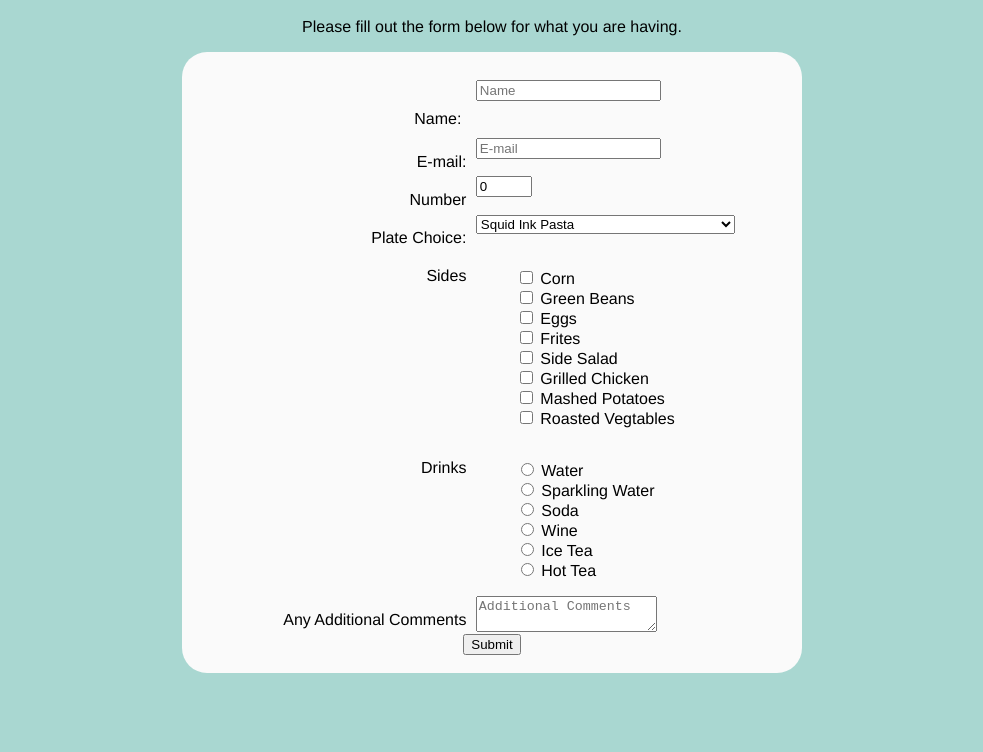
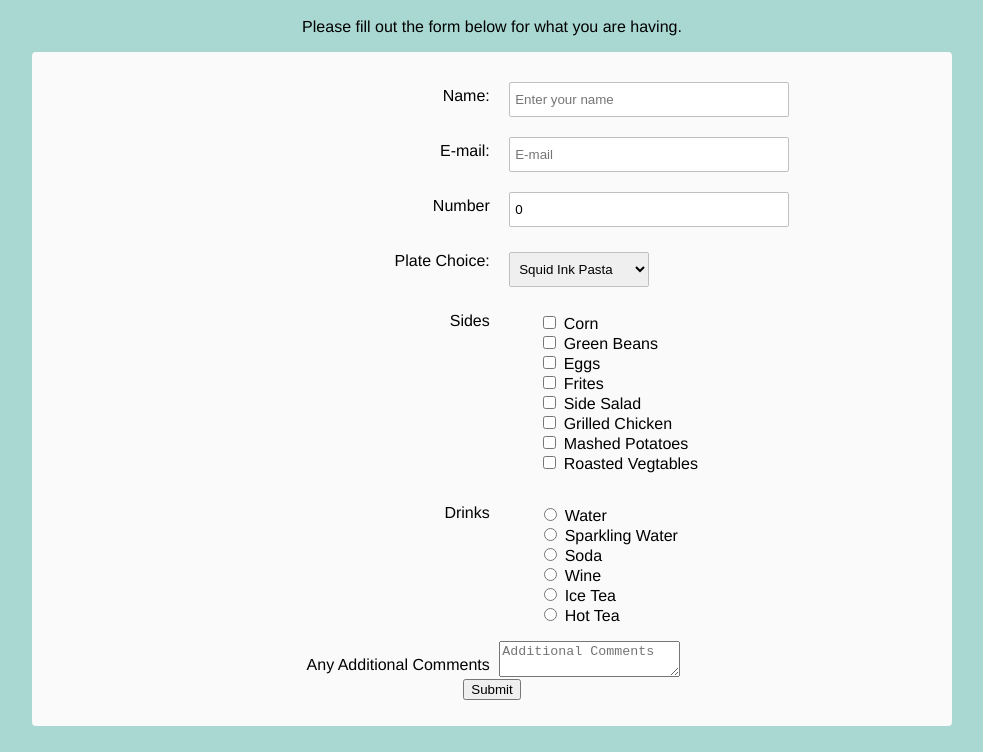
Before and after one commit to thuy-n3/survery-form, a plain HTML site: page index.html in a window 1280 px wide. Shown: the part 48-800 px from the top of the page, without its empty margins (148-1131 px from the left). Drawn offline with Linux system fonts and the light colour scheme.

Commit message:
form style 2.0

```diff
--- a/index.html
+++ b/index.html
@@ -20,33 +20,39 @@
 
         <form id="survey-form">
 
-            <div id="who-section">
+            <!-- <div id="who-section"> -->
 
-                    <div id="name-group">
-                        <div class="label"><label for="name" id="name-label" class="label">Name:</label></div>
+                    <div id="name-group" class="row-block">
+                        <div class="labels">
+                            <label for="name" id="name-label" class="label">Name:</label>
+                        </div>
                         <div class="input-block">
-                            <input type="text" id="name" class="input-field" placeholder="Name" required>
+                            <input type="text" name="name" id="name" class="input-field" placeholder="Enter your name" required>
                         </div>
                     </div>
 
-                    <div id="email-group">
-                        <div class="label"><label for="email" id="email-label">E-mail:</label></div>
+                    <div id="email-group" class="row-block">
+                        <div class="labels">
+                            <label for="email" id="email-label">E-mail:</label>
+                        </div>
                         <div class="input-block">
                             <input type="email" id="email"  class="input-field" placeholder="E-mail" required>
                         </div>
                     </div>
 
-                    <div id="number-group">
-                        <div class="label"><label for="number" id="number-label">Number</label></div>
+                    <div id="number-group" class="row-block">
+                        <div class="labels">
+                            <label for="number" id="number-label">Number</label>
+                        </div>
                         <div class="input-block">
                             <input type="number" id="number" class="input-field" value="0" min="0" max="10" placeholder="Enter a Number" required>
                         </div>
                     </div>
 
-            </div>
+            <!-- </div> -->
 
-            <div class="plate-section">
-                <div class="label"><label for="plate-choice">Plate Choice:</label></div>
+            <div id="plate-group" class="row-block">
+                <div class="labels"><label for="plate-choice">Plate Choice:</label></div>
                 <div class="input-block">
                     <select  id="dropdown" class="dropdown-selection">
                         <option value="squid ink pasta">Squid Ink Pasta</option>
@@ -59,8 +65,8 @@
                 </div>
             </div>
 
-            <div class="sides-section">
-                   <div class="label"><label>Sides</label></div>
+            <div id="sides-group" class="row-block">
+                   <div class="labels"><label>Sides</label></div>
                    <div class="input-block">
                         <ul>
                             <li>
@@ -99,8 +105,8 @@
                    </div>
             </div>
 
-            <div class="drink-section">
-                <div class="label"><Label>Drinks</Label></div>
+            <div id="drink-group" class="row-block">
+                <div class="labels"><Label>Drinks</Label></div>
                 <div class="input-block">
                     <ul>
                         <li>
@@ -131,13 +137,12 @@
                 </div>
             </div>
 
-            <div class="comment-section">
-                <div class="label"><label for="comments">Any Additional Comments</label></div>
+            <div id="comment-group" class="row-block">
+                <div class="labels"><label for="comments">Any Additional Comments</label></div>
                 <div class="input-block">
                     <textarea class="form-control" placeholder="Additional Comments"></textarea>
                 </div>
             </div>
-
 
             <button type="submit" id="submit" value="Submit" class="btn" >Submit</button>
 
--- a/styles/styles.css
+++ b/styles/styles.css
@@ -3,25 +3,20 @@ body{
     text-align: center;
     font-family: 'Raleway', Helvetica, sans-serif;
     min-width: 320px;
-
+    display: block;
 }
 
 #form-container{
-    background-color: rgb(250, 250, 250);
-    margin: 0 auto;
-    border-radius: 25px;
-    width: 75%;
-    max-width: 600px;
-    padding: 10px;
-    padding-top: 20px;
+background-color: rgb(250, 250, 250);
+margin: 0 auto;
+border-radius: 4px;
+width: 75%;
+max-width: 900px;
+padding: 10px;
+padding-top: 20px;
 }
 
-form{
-    display: block;
-    margin: 8px;
-}
-
-.label{
+.labels{
     display: inline-block;
     text-align: right;
     width: 40%;
@@ -33,14 +28,51 @@ form{
 .input-block{
     display: inline-block;
     text-align: left;
-    width: 48%;
+    width: 40%;
     vertical-align: middle;
 }
 
-/* ul{
-    margin-left: -20px;
+.input-field{
+    height: 35px;
+    width: 280px;
+    padding: 5px;
+    margin: 10px;
+    border: 1px solid #c0c0c0;
+    border-radius: 2px;
+}
+
+.dropdown-selection{
+    height: 35px;
+    width: 140px;
+    padding: 5px;
+    margin: 10px;
+    margin-top: 15px;
+    border: 1px solid #c0c0c0;
+    border-radius: 2px;
+}
+
+option{
+    font-weight: normal;
+    display: block;
+    white-space: pre;
+    min-height: 1.2em;
+    padding: 0px 2px 1px;
+}
+
+ul{
+    list-style: none;
+}
+
+/* .radio, .checkbox{
+    position: relative;
+    left: -43px;
+    margin-left: 10px;
+    display: block;
+    padding-bottom: 10px;
 } */
 
-li{
-    display: block;
+@media screen and (max-width: 833px){
+    .input-field {
+        width: 80%;
+    }
 }
```
